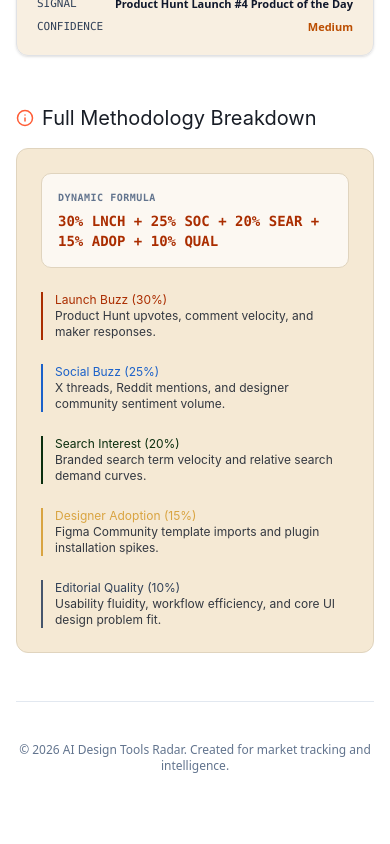
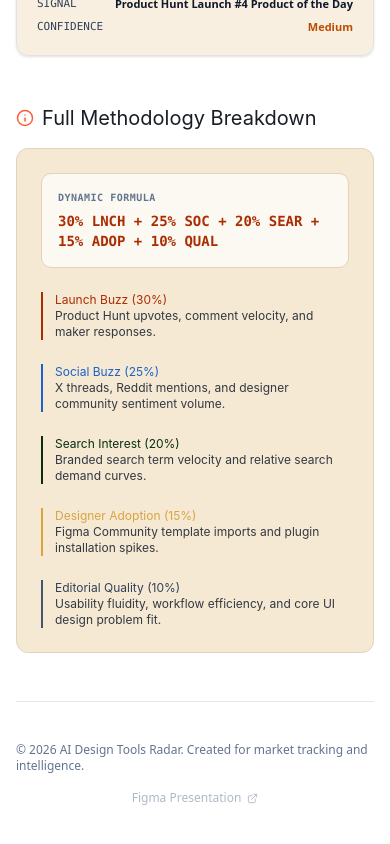
Before and after one commit to saksham7saxena/ai-design-radar, a Next.js app: page / in a window 390 px wide. Shown: the part 8222-9066 px from the top of the page. Before the commit the page ends 9028 px from the top, so only its background shows below. Built offline with nearby package versions, Linux system fonts and the light colour scheme.

Commit message:
add subtle link to Figma presentation in header and footer

```diff
--- a/src/app/page.tsx
+++ b/src/app/page.tsx
@@ -592,6 +592,16 @@
             <a href="#trends" className={`transition ${isDark ? 'hover:text-white' : 'hover:text-[#1b61c9]'}`}>Trends</a>
             <a href="#watchlist" className={`transition ${isDark ? 'hover:text-white' : 'hover:text-[#1b61c9]'}`}>Watchlist</a>
             <a href="#scoring" className={`transition ${isDark ? 'hover:text-white' : 'hover:text-[#1b61c9]'}`}>Methodology</a>
+            <a
+              href="https://www.figma.com/design/n513xhJJN5bhXL03OGXNEE/Amazon-Health-PPT?node-id=0-1&t=hL1LvGJ3ZGkKkM4V-1"
+              target="_blank"
+              rel="noopener noreferrer"
+              className={`inline-flex items-center gap-1 opacity-50 hover:opacity-100 transition-opacity font-normal text-xs ${isDark ? 'text-slate-400 hover:text-slate-200' : 'text-slate-500 hover:text-slate-800'}`}
+              title="Figma Deck"
+            >
+              <span>Figma</span>
+              <ExternalLink size={10} />
+            </a>
           </div>
 
           {/* Dark Mode Toggle Button */}
@@ -1190,8 +1200,22 @@
         </section>
 
         {/* FOOTER */}
-        <footer className={`pt-10 border-t text-center text-xs text-slate-500 transition-colors ${isDark ? 'border-[#2a2725]' : 'border-slate-200'}`}>
-          <p>© {new Date().getFullYear()} AI Design Tools Radar. Created for market tracking and intelligence.</p>
+        <footer className={`pt-10 pb-8 border-t text-xs text-slate-500 transition-colors ${isDark ? 'border-[#2a2725]' : 'border-slate-200'}`}>
+          <div className="flex flex-col sm:flex-row items-center justify-between gap-4 max-w-7xl mx-auto">
+            <p>© {new Date().getFullYear()} AI Design Tools Radar. Created for market tracking and intelligence.</p>
+            <a
+              href="https://www.figma.com/design/n513xhJJN5bhXL03OGXNEE/Amazon-Health-PPT?node-id=0-1&t=hL1LvGJ3ZGkKkM4V-1"
+              target="_blank"
+              rel="noopener noreferrer"
+              className={`inline-flex items-center gap-1.5 opacity-50 hover:opacity-100 transition-opacity ${
+                isDark ? 'text-slate-400 hover:text-slate-200' : 'text-slate-500 hover:text-slate-800'
+              }`}
+              title="Figma Deck"
+            >
+              <span>Figma Presentation</span>
+              <ExternalLink size={11} />
+            </a>
+          </div>
         </footer>
 
         {/* Location Cam Hover Popover Overlay */}
```
